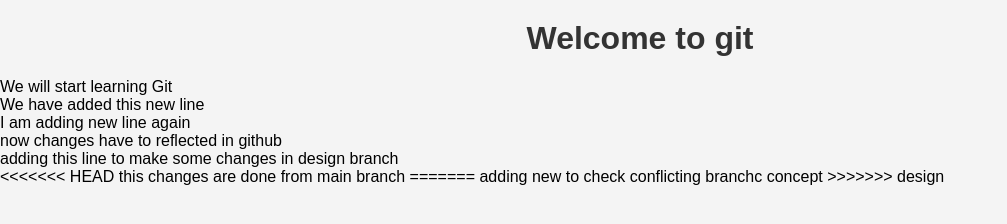
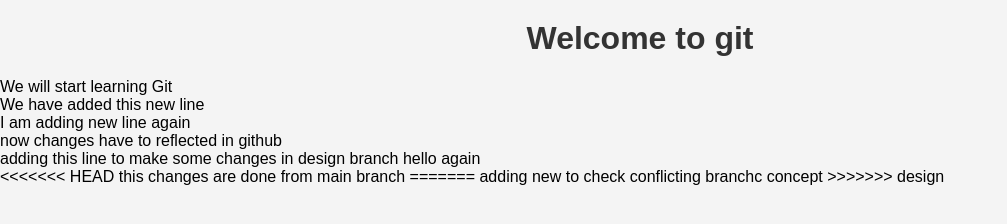
Before and after one commit to jyothishankar/GitRepo, a plain HTML site: page index.html in a window 1280 px wide. Shown: the whole page, without its empty margins (0-1007 px from the left). Drawn offline with Linux system fonts and the light colour scheme.

Commit message:
eigth Commit

```diff
--- a/index.html
+++ b/index.html
@@ -13,7 +13,8 @@
 	We have added this new line </br>
 	I am adding new line again <br>
 	now changes have to reflected in github </br>
-	adding this line to make some changes in design branch</br>
+	adding this line to make some changes in design branch
+	hello again</br>
 <<<<<<< HEAD
 	this changes are done from main branch
 =======
```
